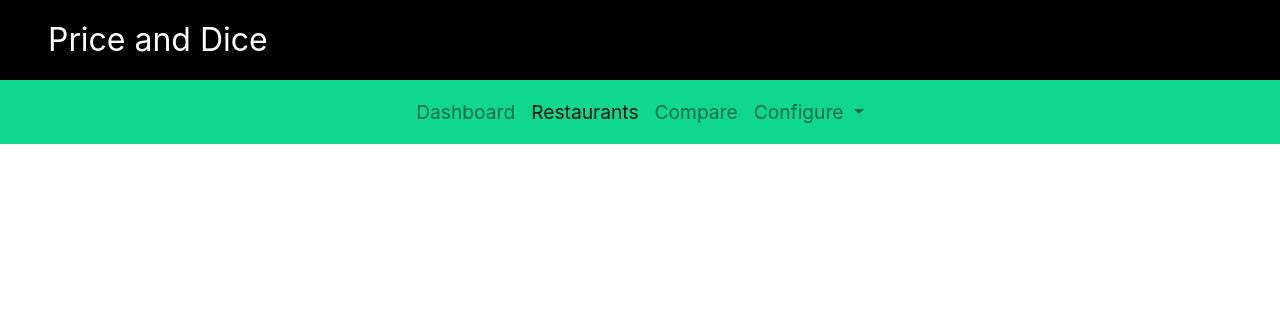
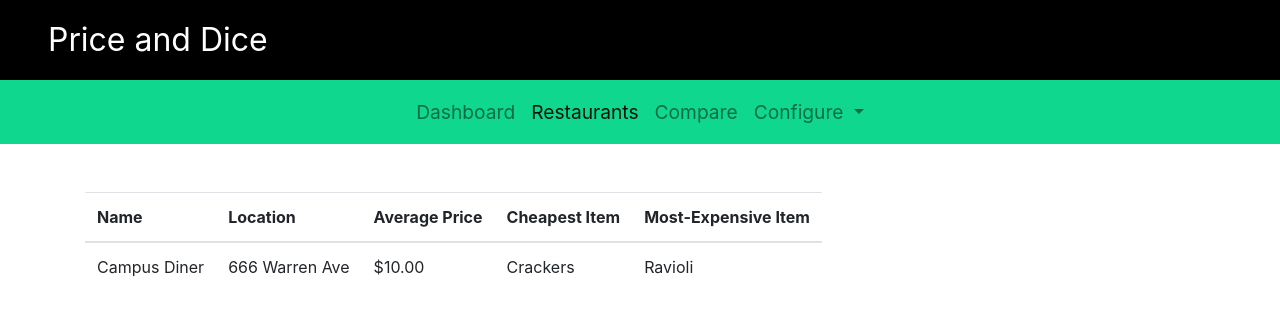
Before and after one commit to DSWhite96/Campus_Price_And_Dice, a Django app: page /campus/restaurant_list/ in a window 1280 px wide. Shown: the top 316 px of the page. Run offline with Django 3.2, Linux system fonts and the light colour scheme; data comes from the database, SQL or seed files in the repository; some libraries are stand-ins or nearby versions.

Commit message:
Restaurant List visible

```diff
--- a/mystic_coast/campus/templates/campus/restaurant-list.html
+++ b/mystic_coast/campus/templates/campus/restaurant-list.html
@@ -7,5 +7,37 @@
 {% endblock%}
 
 {% block body %}
+<div class="container content-top">
+     <div class="row">
+          <div class="col-lg-9">
+               <table class="table table-responsive">
+                    <thead>
+                         <tr>
+                              <th>Name</th>
+                              <th>Location</th>
+                              <th>Average Price</th>
+                              <th>Cheapest Item</th>
+                              <th>Most-Expensive Item</th>
+                         </tr>
+                    </thead>
+                    <tbody>
+                         {% for restaurant in restaurant_list %}
+                         <tr>
+                              <td>{{restaurant.name}}</td>
+                              <td>{{restaurant.location}}</td>
+                              <td>$10.00</td>
+                              <td>Crackers</td>
+                              <td>Ravioli</td>
+                         </tr>
+                         {% endfor %}
+                    </tbody>
+               </table>
+          </div>
+     </div>
+</div>
+
+
+
+
 
 {% endblock %}
--- a/mystic_coast/campus/views.py
+++ b/mystic_coast/campus/views.py
@@ -9,7 +9,8 @@ def index(request):
     return render(request, 'campus/index.html', context)
 
 def restaurant_list(request):
-    context = {'default_data': ''}
+    restaurant_list = Restaurant.objects.all()
+    context = {'restaurant_list': restaurant_list}
     return render(request, 'campus/restaurant-list.html', context)
 
 def compare_restaurants(request):
```
Also changed, not shown: mystic_coast/campus/templates/campus/index.html (+12 -7 lines).
